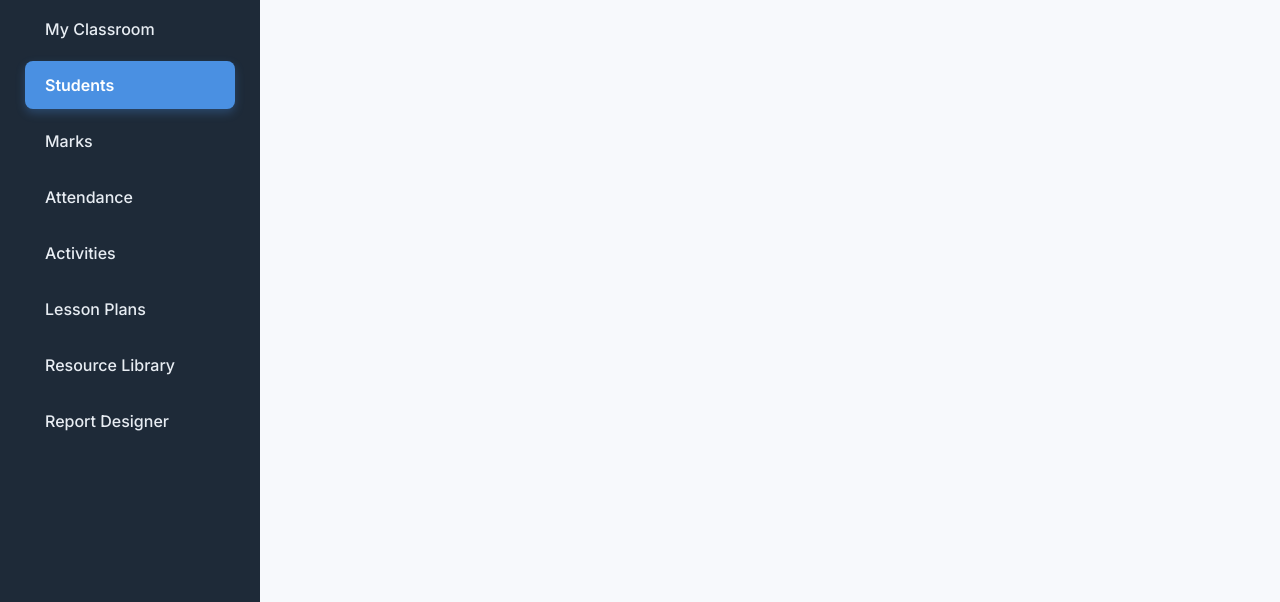
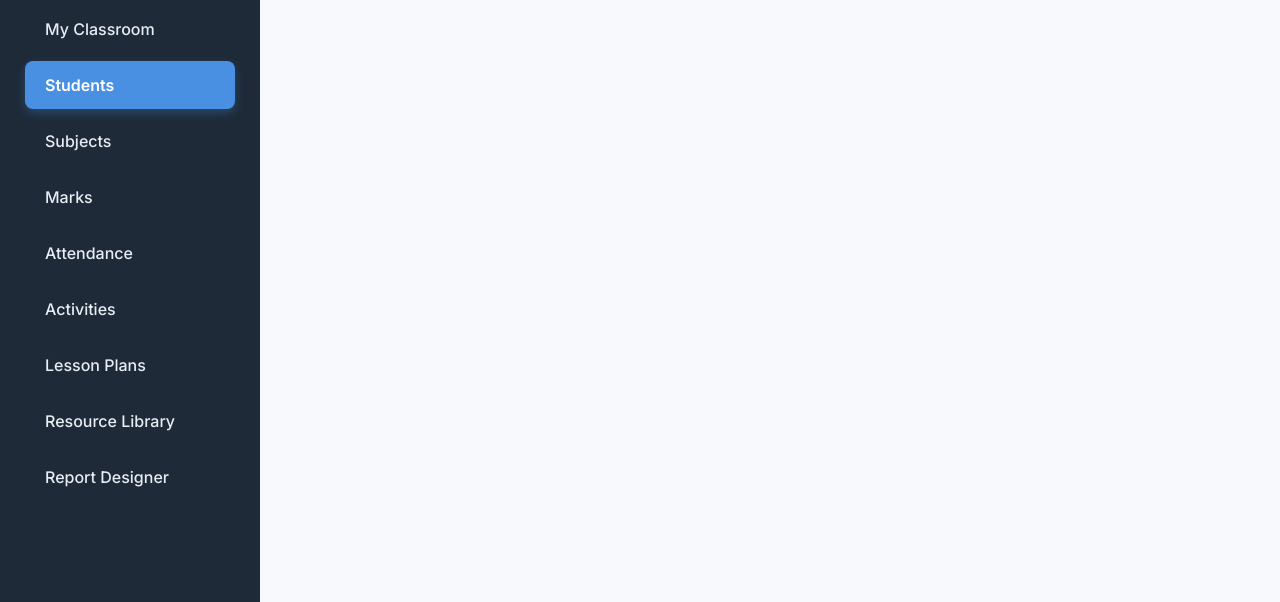
Before and after one commit to YashChaudhary1331/Zenith, a website: page public/students.html in a window 1280 px wide. Shown: the part 198-800 px from the top of the page. Drawn offline with Linux system fonts and the light colour scheme; no server answers.

Commit message:
Update students.html

```diff
--- a/public/students.html
+++ b/public/students.html
@@ -19,6 +19,7 @@
                 <a href="./index.html" class="nav-link">Dashboard</a>
                 <a href="myClassRoom.html" class="nav-link">My Classroom</a>
                 <a href="./students.html" class="nav-link active">Students</a>
+                <a href="subjects.html" class="nav-link ">Subjects</a>
                 <a href="./marks.html" class="nav-link">Marks</a>
                 <a href="attendance.html" class="nav-link">Attendance</a>
                 <a href="activities.html" class="nav-link">Activities</a>
```
